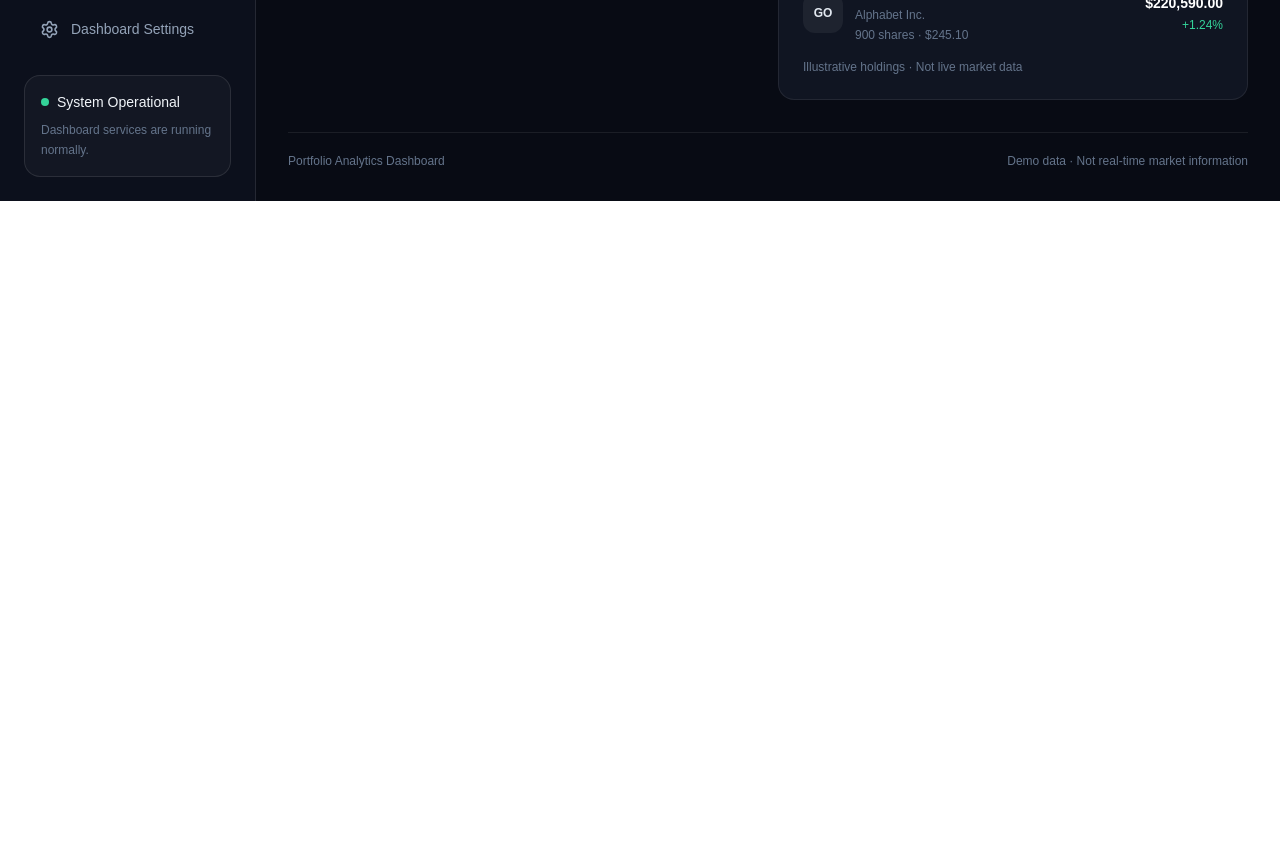
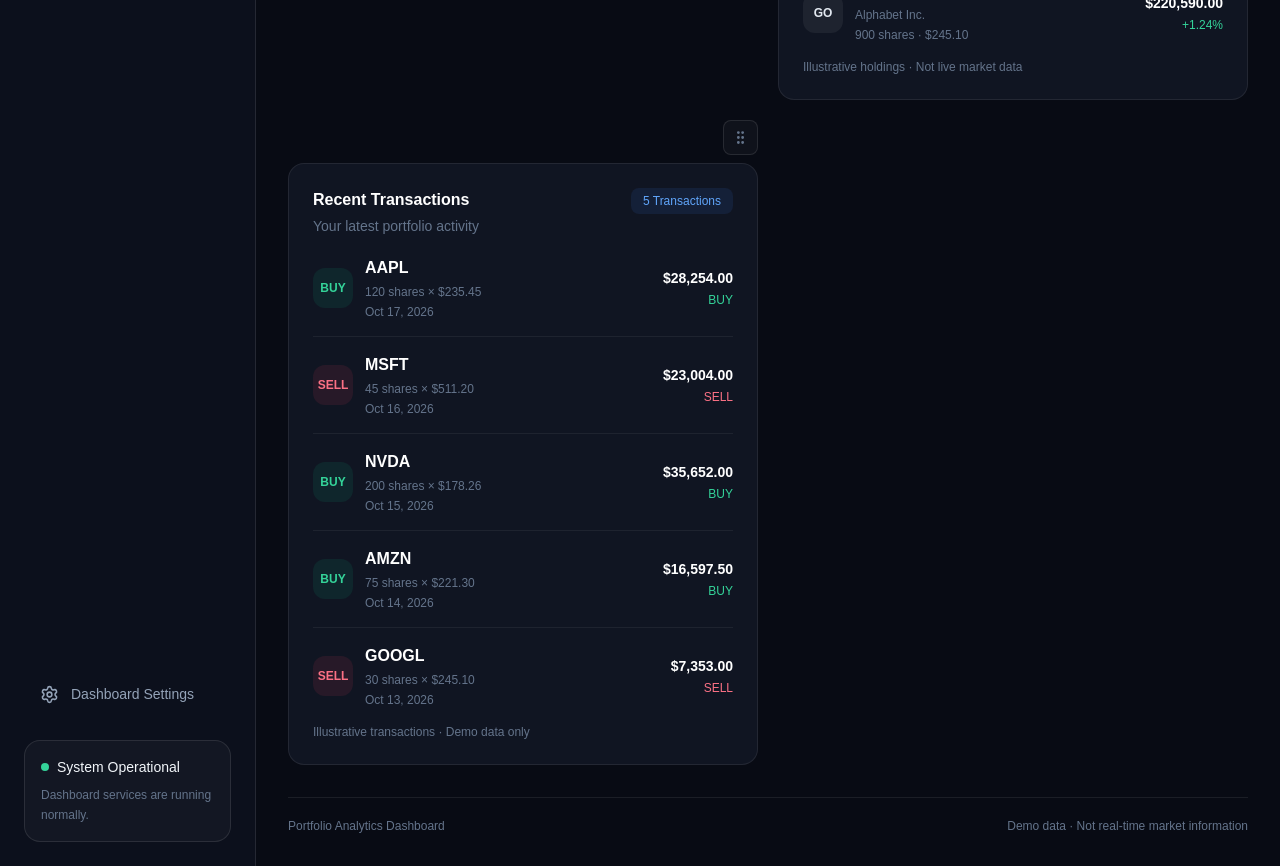
Before and after one commit to ohin03/portfolio-dashboard, a Next.js app: page / in a window 1280 px wide. Shown: the part 1820-2686 px from the top of the page. Before the commit the page ends 2021 px from the top, so only its background shows below. Built offline with nearby package versions, Linux system fonts and the light colour scheme.

Commit message:
Add recent transactions dashboard widget

```diff
--- a/src/app/page.tsx
+++ b/src/app/page.tsx
@@ -101,6 +101,7 @@
   "risk-analysis",
   "market-status",
   "top-holdings",
+  "recent-transactions",
 ];
 
 function PortfolioSummary() {
@@ -394,6 +395,131 @@
   );
 }
 
+function RecentTransactionsWidget() {
+  const transactions = [
+    {
+      id: "TXN-001",
+      symbol: "AAPL",
+      type: "BUY",
+      quantity: 120,
+      price: 235.45,
+      date: "Oct 17, 2026",
+    },
+    {
+      id: "TXN-002",
+      symbol: "MSFT",
+      type: "SELL",
+      quantity: 45,
+      price: 511.2,
+      date: "Oct 16, 2026",
+    },
+    {
+      id: "TXN-003",
+      symbol: "NVDA",
+      type: "BUY",
+      quantity: 200,
+      price: 178.26,
+      date: "Oct 15, 2026",
+    },
+    {
+      id: "TXN-004",
+      symbol: "AMZN",
+      type: "BUY",
+      quantity: 75,
+      price: 221.3,
+      date: "Oct 14, 2026",
+    },
+    {
+      id: "TXN-005",
+      symbol: "GOOGL",
+      type: "SELL",
+      quantity: 30,
+      price: 245.1,
+      date: "Oct 13, 2026",
+    },
+  ];
+
+  return (
+    <WidgetShell
+      title="Recent Transactions"
+      description="Your latest portfolio activity"
+      action={
+        <span className="rounded-lg bg-blue-500/10 px-3 py-1.5 text-xs font-medium text-blue-400">
+          {transactions.length} Transactions
+        </span>
+      }
+    >
+      <div className="space-y-4">
+        {transactions.map((transaction) => {
+          const total =
+            transaction.quantity * transaction.price;
+
+          const isBuy = transaction.type === "BUY";
+
+          return (
+            <div
+              key={transaction.id}
+              className="flex flex-col gap-3 border-b border-white/[0.06] pb-4 last:border-0 last:pb-0 sm:flex-row sm:items-center sm:justify-between"
+            >
+              <div className="flex items-center gap-3">
+                <div
+                  className={`flex h-10 w-10 shrink-0 items-center justify-center rounded-xl text-xs font-bold ${
+                    isBuy
+                      ? "bg-emerald-500/10 text-emerald-400"
+                      : "bg-rose-500/10 text-rose-400"
+                  }`}
+                >
+                  {isBuy ? "BUY" : "SELL"}
+                </div>
+
+                <div>
+                  <p className="font-semibold text-white">
+                    {transaction.symbol}
+                  </p>
+
+                  <p className="mt-1 text-xs text-slate-500">
+                    {transaction.quantity} shares × $
+                    {transaction.price.toFixed(2)}
+                  </p>
+
+                  <p className="mt-1 text-xs text-slate-500">
+                    {transaction.date}
+                  </p>
+                </div>
+              </div>
+
+              <div className="sm:text-right">
+                <p className="text-sm font-semibold text-white">
+                  $
+                  {total.toLocaleString("en-US", {
+                    minimumFractionDigits: 2,
+                    maximumFractionDigits: 2,
+                  })}
+                </p>
+
+                <p
+                  className={`mt-1 text-xs font-medium ${
+                    isBuy
+                      ? "text-emerald-400"
+                      : "text-rose-400"
+                  }`}
+                >
+                  {transaction.type}
+                </p>
+              </div>
+            </div>
+          );
+        })}
+      </div>
+
+      <p className="mt-4 text-xs text-slate-500">
+        Illustrative transactions · Demo data only
+      </p>
+    </WidgetShell>
+  );
+}
+
+
 export default function Home() {
   const [showWidgetSettings, setShowWidgetSettings] = useState(false);
 
@@ -447,7 +573,8 @@
 
       case "top-holdings":
         return <TopHoldingsWidget />;
-
+      case "recent-transactions":
+        return <RecentTransactionsWidget />;
       default:
         return null;
     }
```
